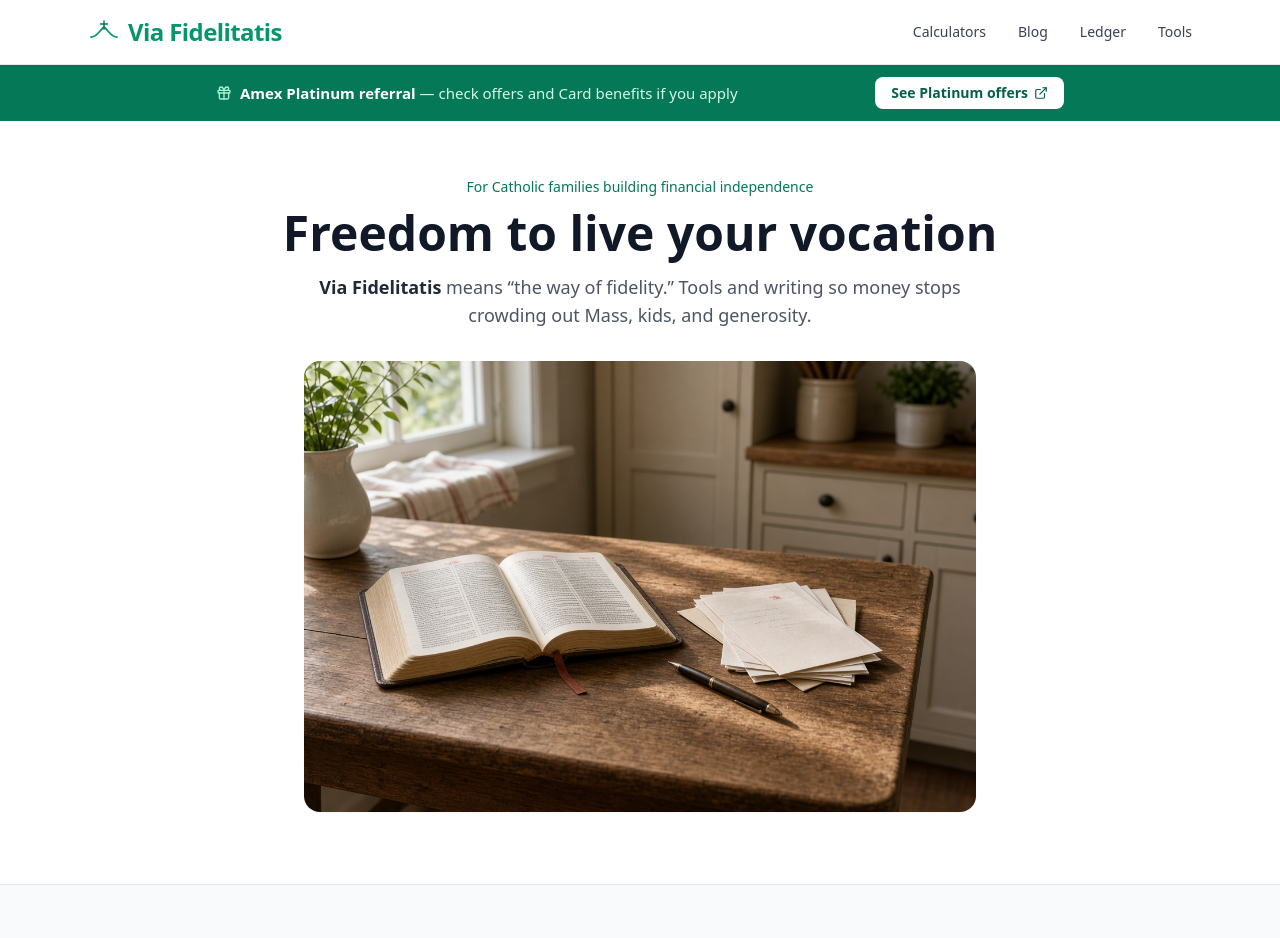
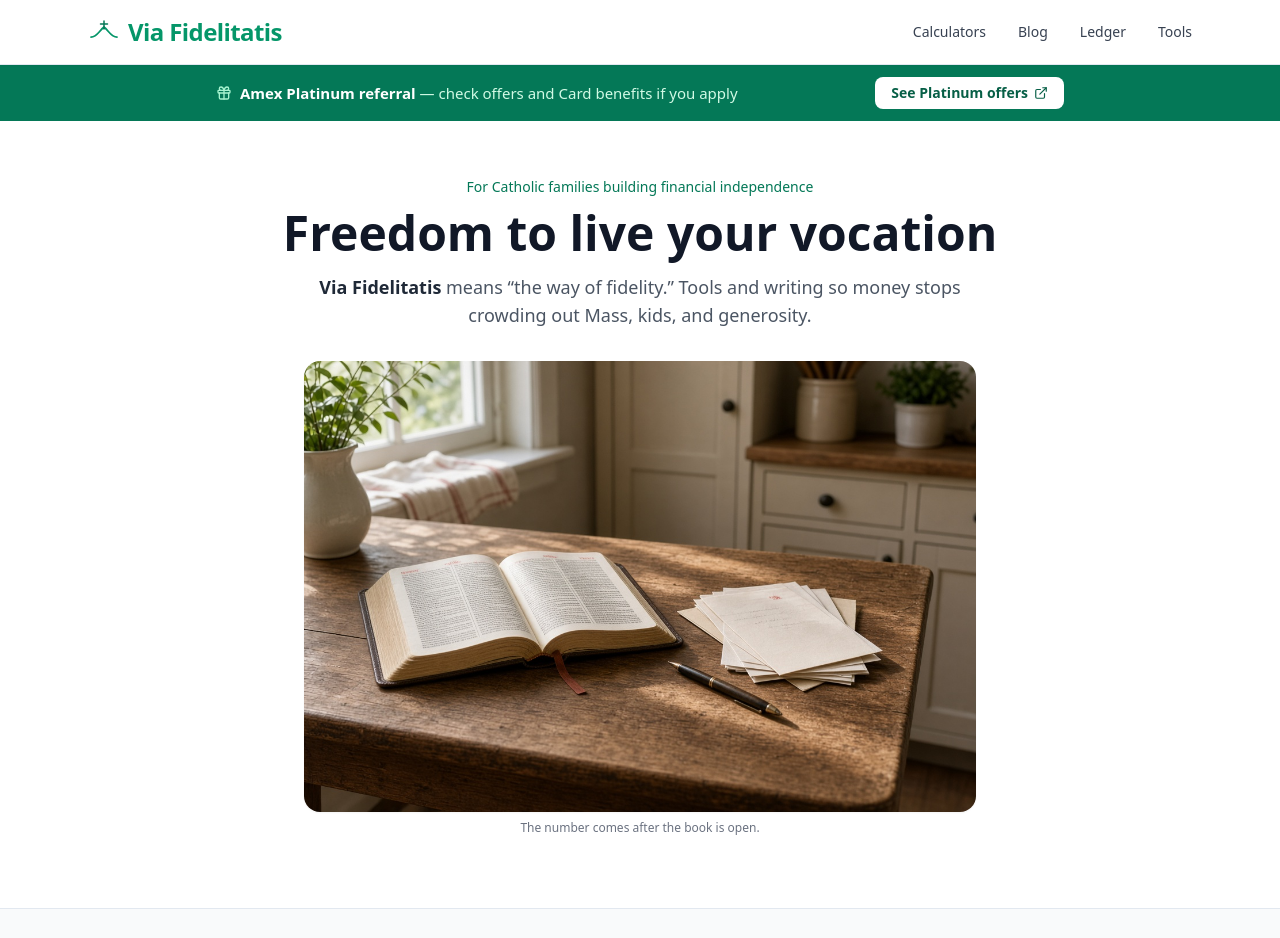
Before and after one commit to daughterpop/super-fi-calc, a React (Vite) app: page / in a window 1280 px wide. Shown: the top 938 px of the page. Built offline with nearby package versions, Linux system fonts and the light colour scheme.

Commit message:
Add caption under homepage hero so the image feels intentional

```diff
--- a/src/App.jsx
+++ b/src/App.jsx
@@ -26,11 +26,16 @@ function App() {
             <span className="font-semibold text-gray-800">Via Fidelitatis</span> means “the way of fidelity.”
             Tools and writing so money stops crowding out Mass, kids, and generosity.
           </p>
-          <img
-            src="/images/fidelitatis-hero.jpg"
-            alt="Open missal, pen, and papers on a wooden table in natural morning light"
-            className="mx-auto mt-8 mb-4 w-full max-w-2xl rounded-2xl shadow-sm"
-          />
+          <figure className="mx-auto mt-8 mb-4 w-full max-w-2xl">
+            <img
+              src="/images/fidelitatis-hero.jpg"
+              alt="Open missal, pen, and papers on a wooden table in natural morning light"
+              className="w-full rounded-2xl shadow-sm"
+            />
+            <figcaption className="mt-2 text-center text-xs text-gray-500">
+              The number comes after the book is open.
+            </figcaption>
+          </figure>
         </div>
       </div>
 
```
